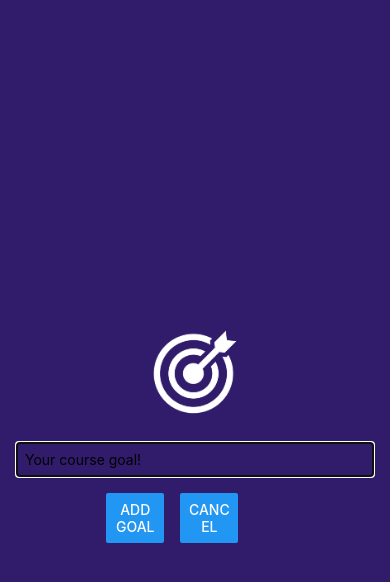
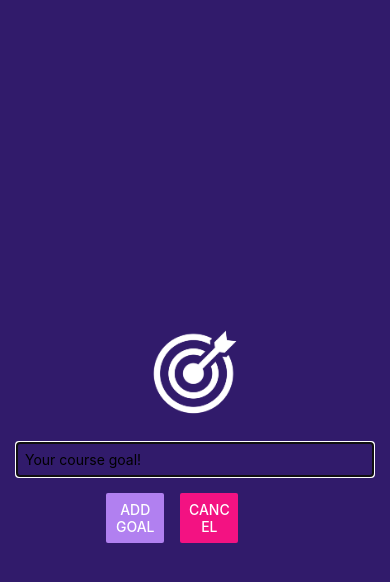
Before and after one commit to NathanMoes/RNCourse, a React Native app: screen / in a window 390 px wide. Both pictures are taken after a click on the button "ADD NEW GOAL". Shown: the top 582 px of the page. Built offline with nearby package versions, Linux system fonts and the light colour scheme.

Commit message:
button colors for model

```diff
--- a/components/GoalInput.js
+++ b/components/GoalInput.js
@@ -35,10 +35,18 @@ const GoalInput = (props) => {
         />
         <View style={styles.buttonContainer}>
           <View style={styles.button}>
-            <Button title="Add Goal" onPress={addGoalHandler} />
+            <Button
+              title="Add Goal"
+              onPress={addGoalHandler}
+              color={"#b180f0"}
+            />
           </View>
           <View style={styles.button}>
-            <Button title={"Cancel"} onPress={props.onCancel} />
+            <Button
+              title={"Cancel"}
+              onPress={props.onCancel}
+              color={"#f31282"}
+            />
           </View>
         </View>
       </View>
```
